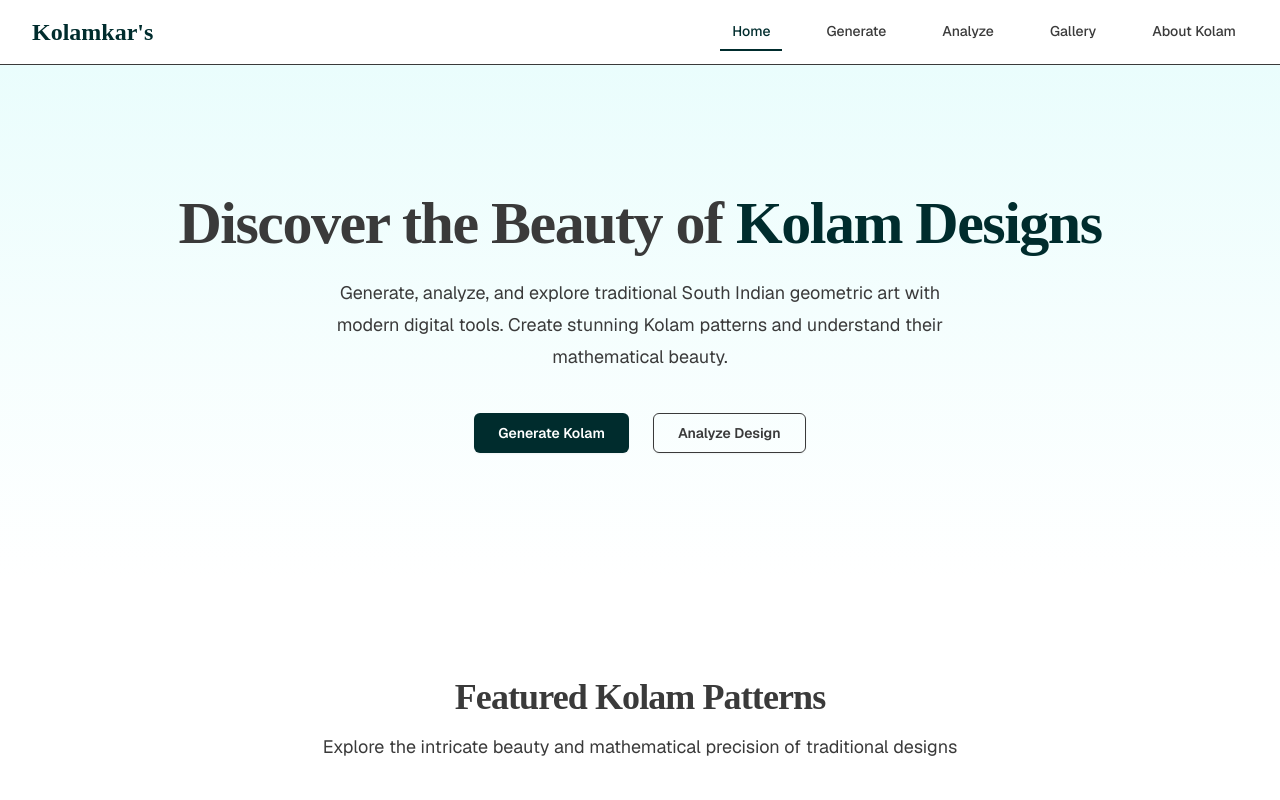
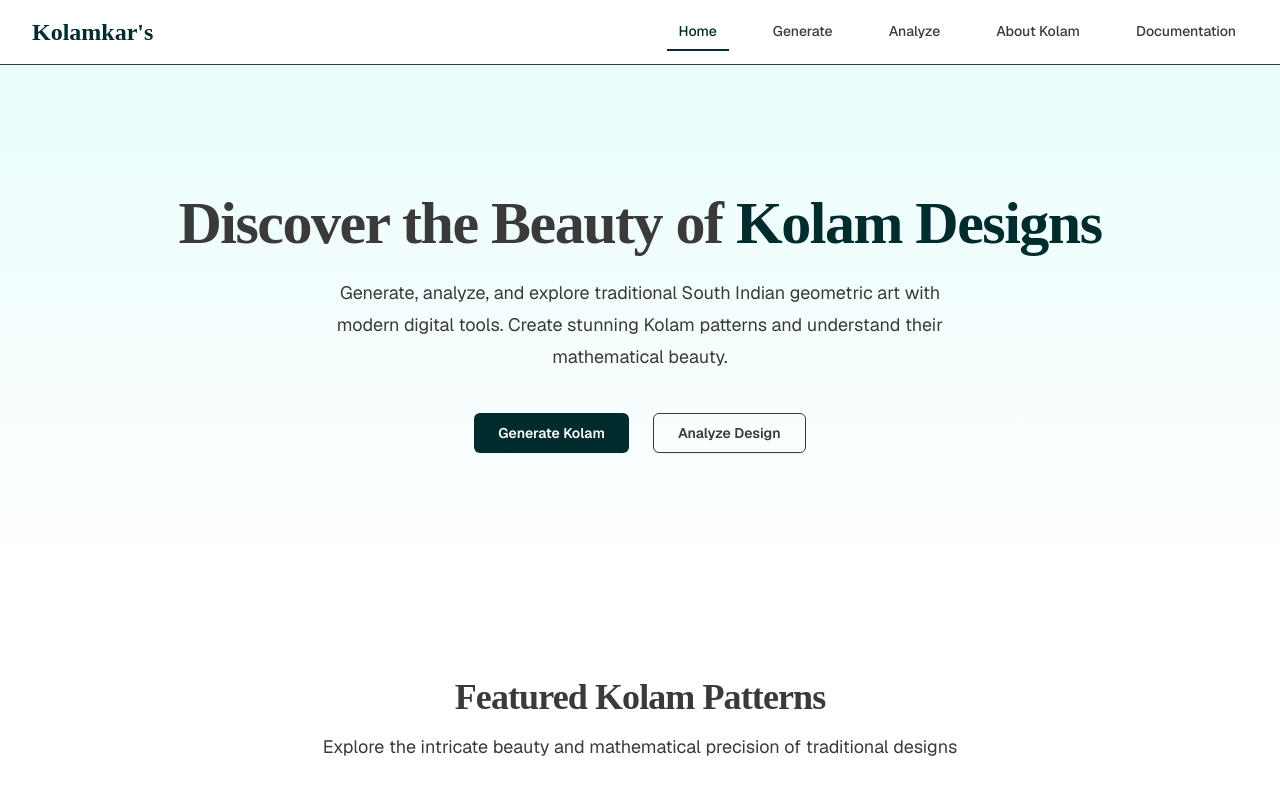
Before and after one commit to VedantDarokar/Kolamkars, a Next.js app in the folder frontend/: page / in a window 1280 px wide. Shown: the top 800 px of the page. Built offline with nearby package versions, Linux system fonts and the light colour scheme.

Commit message:
docs section and href

```diff
--- a/frontend/components/navbar.tsx
+++ b/frontend/components/navbar.tsx
@@ -9,8 +9,8 @@ const navigation = [
   { name: "Home", href: "/" },
   { name: "Generate", href: "/generate" },
   { name: "Analyze", href: "/analyze" },
-  { name: "Gallery", href: "/gallery" },
   { name: "About Kolam", href: "/about" },
+  { name: "Documentation", href: "https://docs.kolamkars.shop/docs/Kolamkars/Introduction"}
 ]
 
 export function Navbar() {
```
